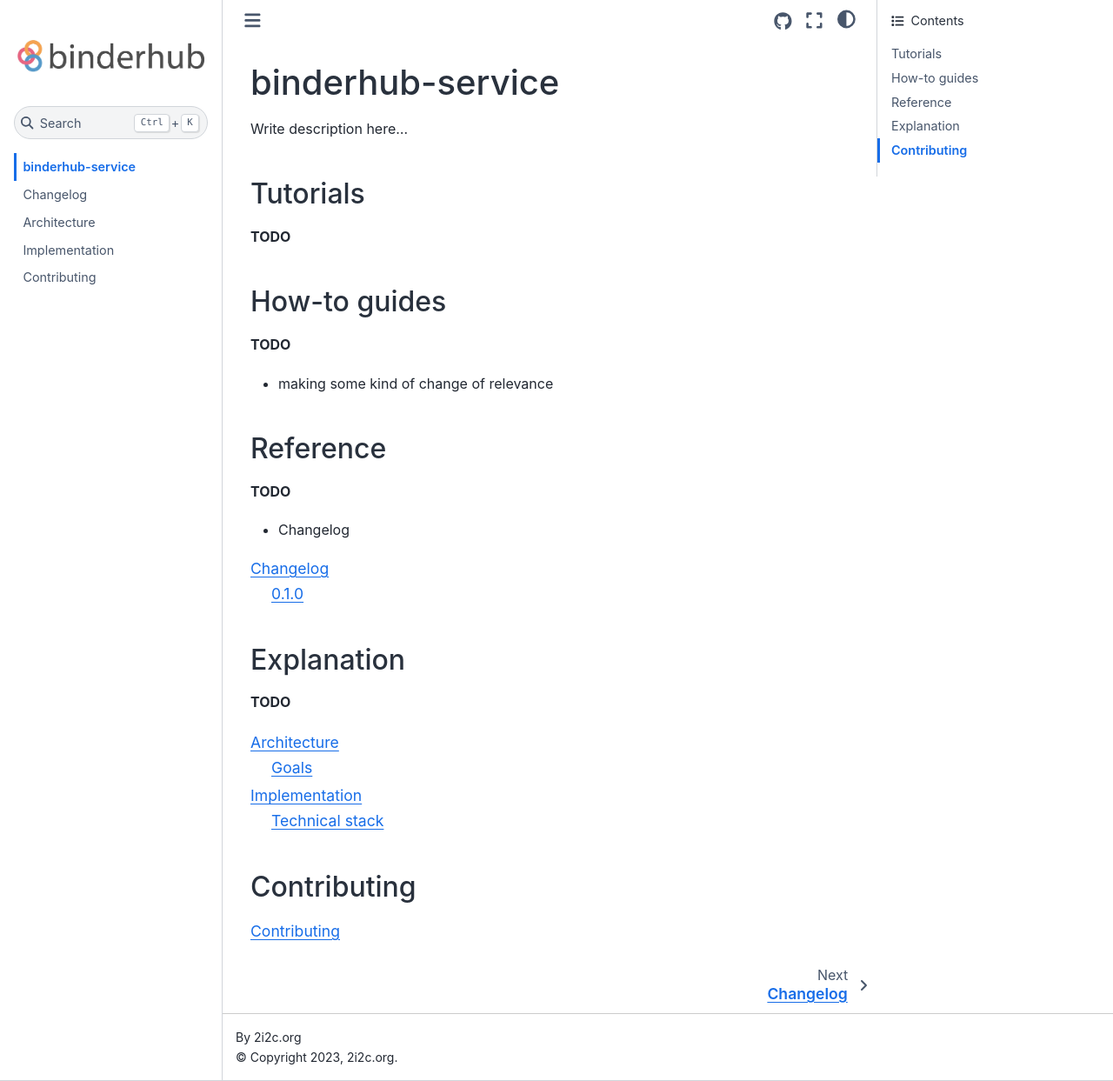
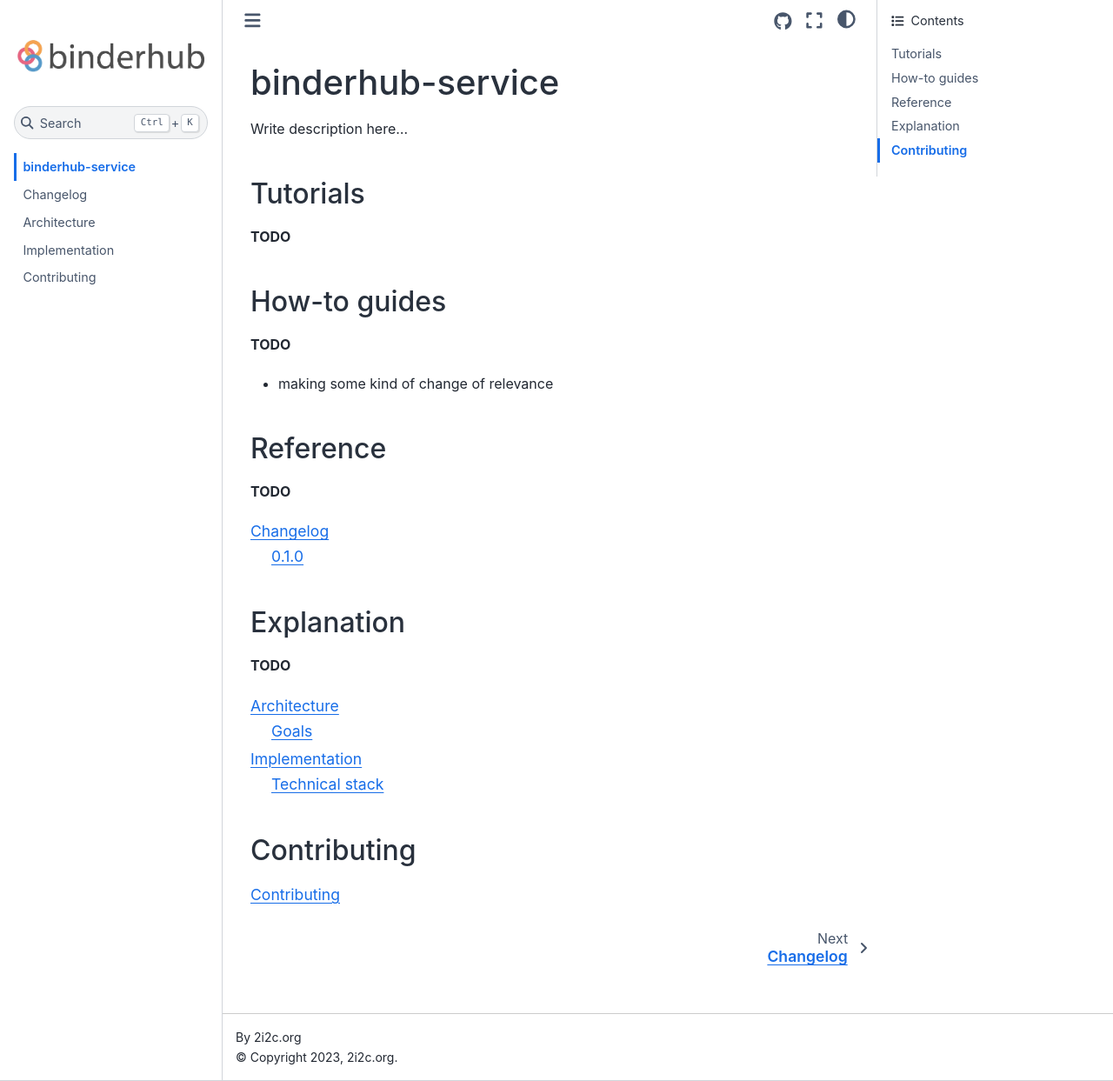
Before and after one commit to jupyterhub/binderhub, a Sphinx documentation site: the page built from docs/source/index.md, in a window 1280 px wide and 1243 px high. Shown: the whole window at 87% size. Built offline with Sphinx 7.4.7 and the Sphinx Book theme 1.1.4, drawn with Linux system fonts in a browser that asks for light colours.

````diff
--- a/docs/source/index.md
+++ b/docs/source/index.md
@@ -24,8 +24,6 @@
 
 **TODO**
 
-- Changelog
-
 ```{toctree}
 :maxdepth: 2
 reference/changelog
````
